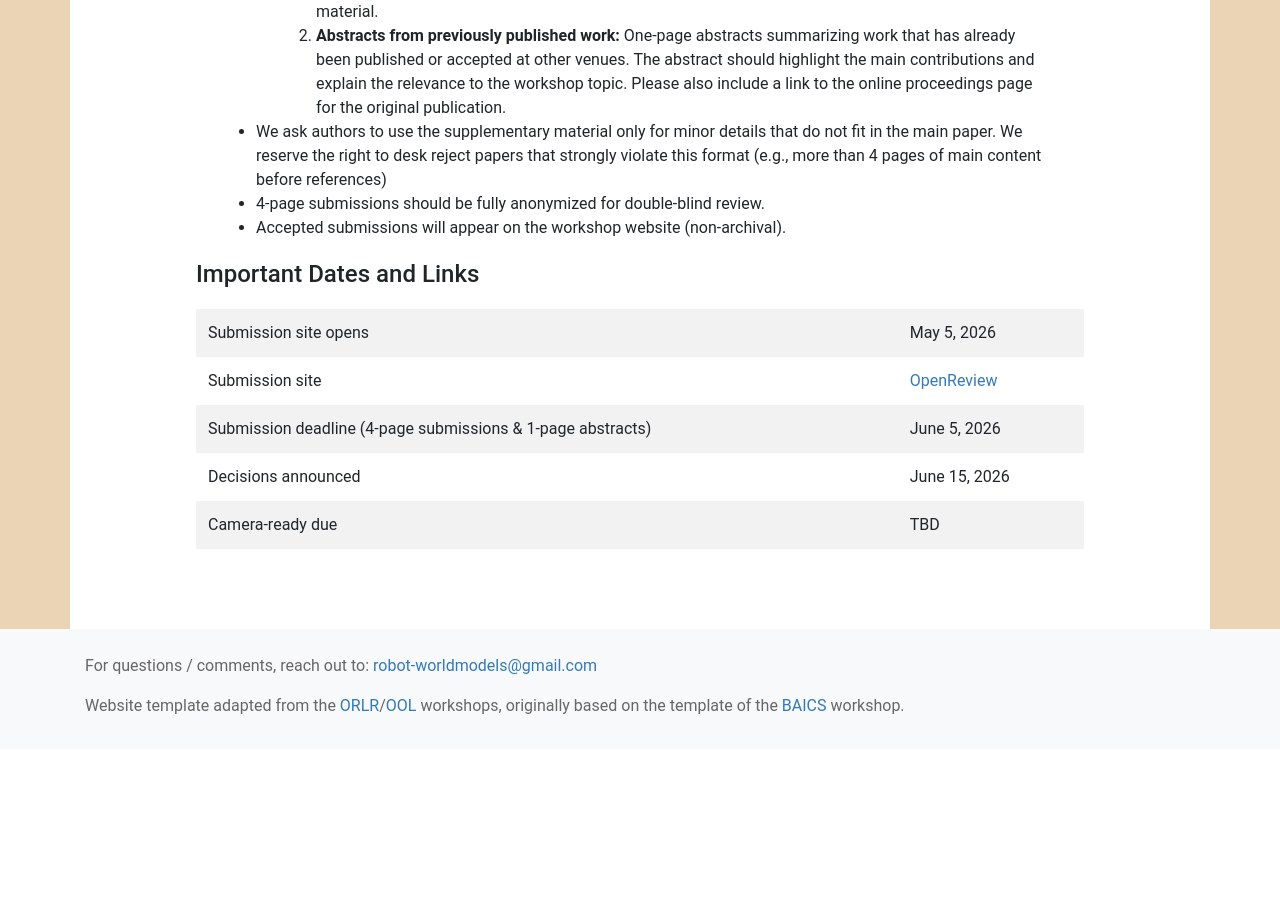
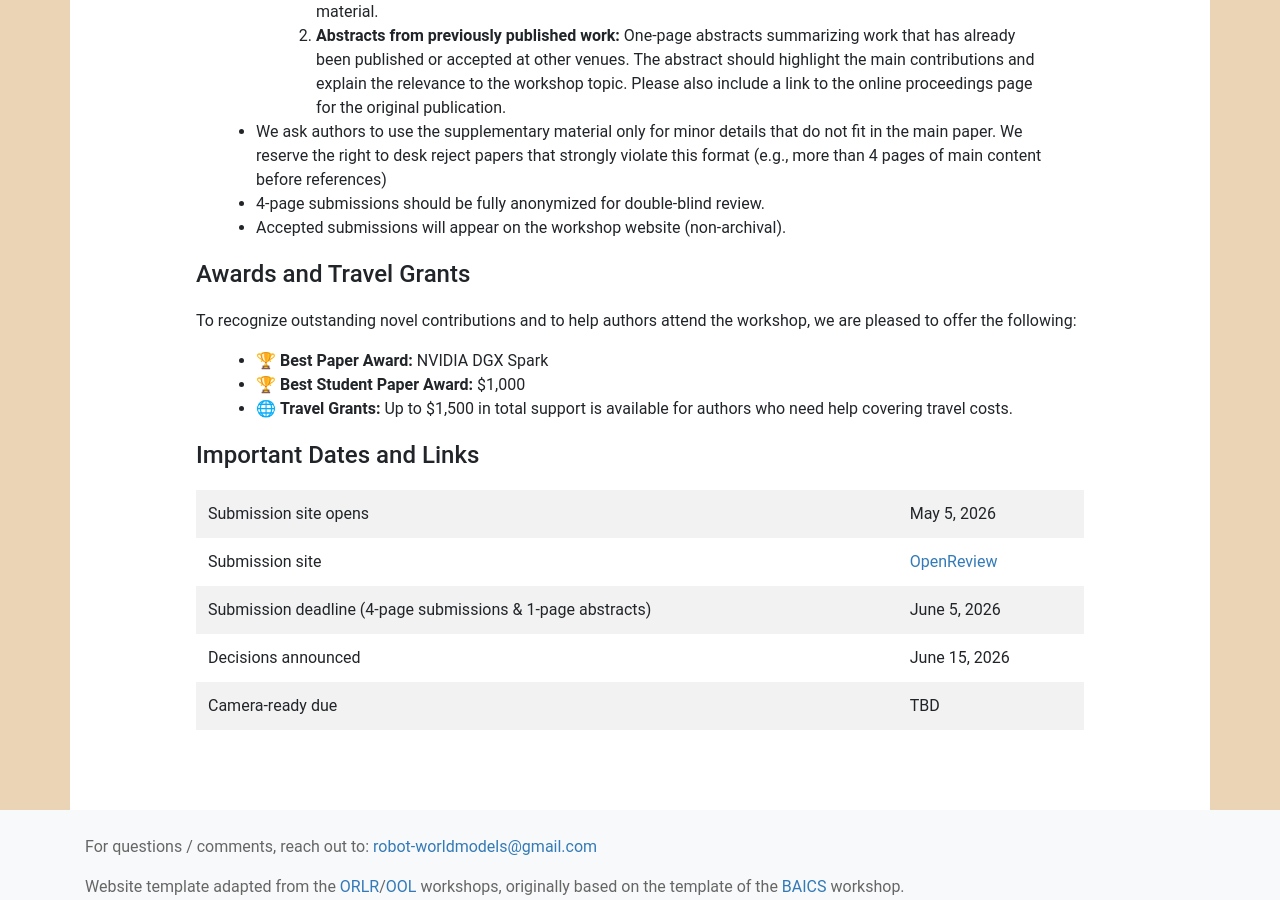
Before and after one commit to robot-worldmodels/robot-worldmodels.github.io, a Jekyll site: the page built from submit.html, in a window 1280 px wide and 900 px high, scrolled down 990 px. Built offline with Jekyll 4.4.1, drawn with Linux system fonts in a browser that asks for light colours; nearby versions of some CDN libraries; before the commit the page ends 1739 px from its top, so only the background shows below that.

Commit message:
add awards and travel grants section

```diff
--- a/submit.html
+++ b/submit.html
@@ -42,6 +42,14 @@ layout: default
   </ul>
   </p>
 
+  <h3>Awards and Travel Grants</h3>
+  <p>To recognize outstanding novel contributions and to help authors attend the workshop, we are pleased to offer the following:</p>
+  <ul>
+    <li>🏆 <strong>Best Paper Award:</strong> NVIDIA DGX Spark</li>
+    <li>🏆 <strong>Best Student Paper Award:</strong> $1,000</li>
+    <li>🌐 <strong>Travel Grants:</strong> Up to $1,500 in total support is available for authors who need help covering travel costs.</li>
+  </ul>
+
   <h3>Important Dates and Links</h3>
   <p>
   <table class="table table-striped">
```
Also changed, not shown: 1 other file.
